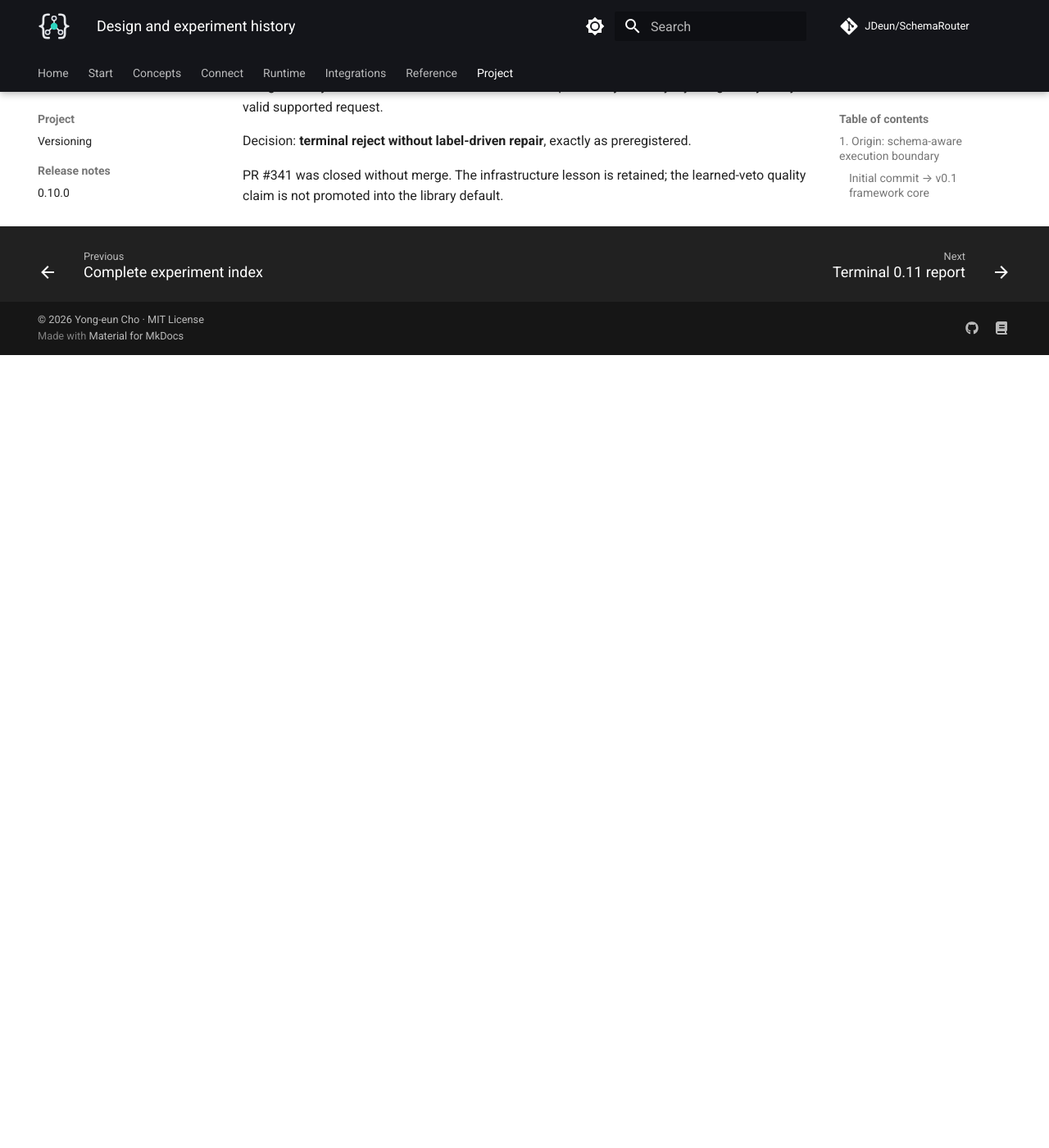
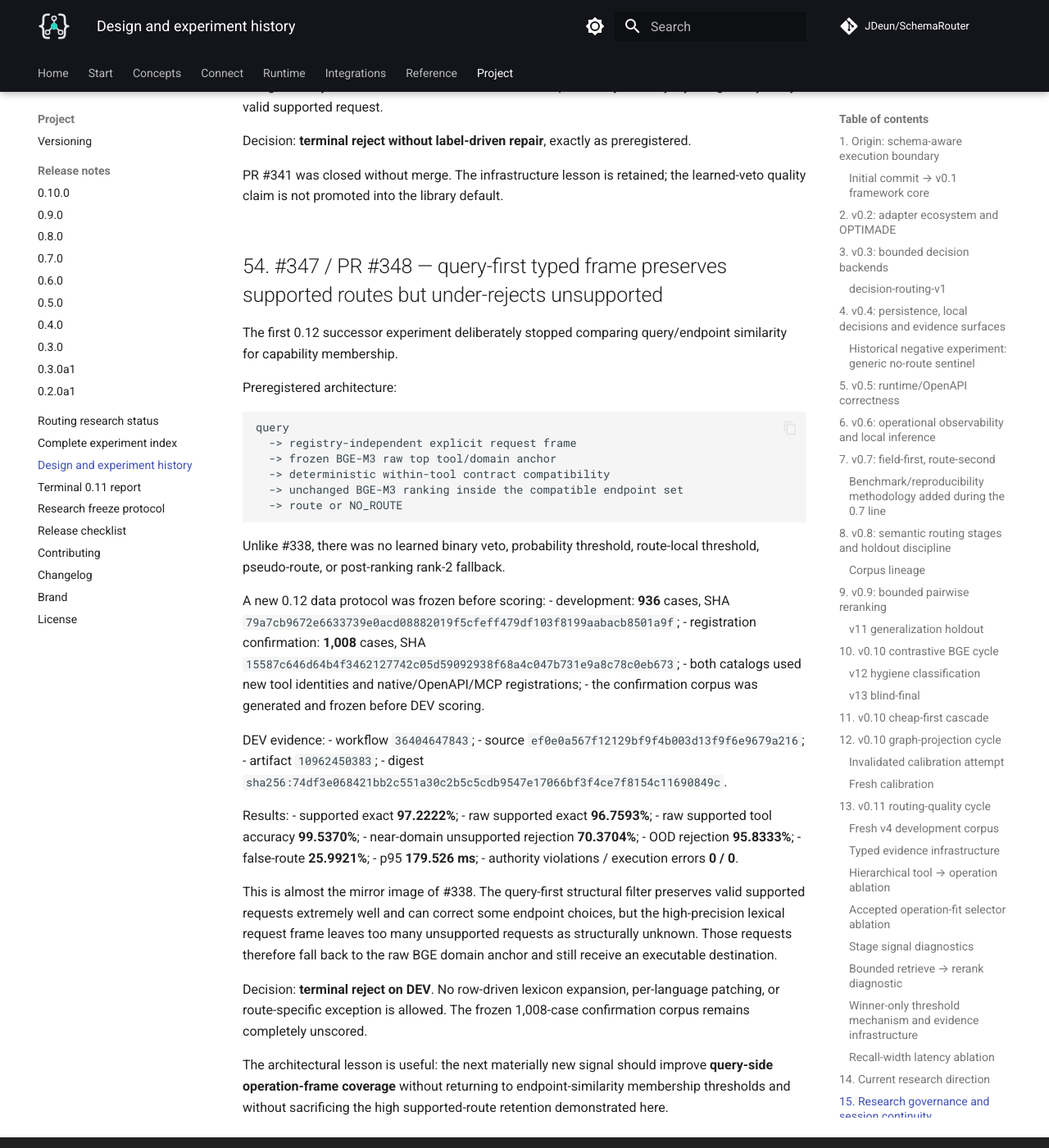
Before and after one commit to JDeun/SchemaRouter, an MkDocs documentation site: the page built from docs/research/design-and-experiment-history.md, in a window 1280 px wide and 1400 px high, scrolled down 70724 px. Shown: the whole window at 82% size. Built offline with MkDocs 1.6.1 and Material for MkDocs 9.7.7, drawn with Linux system fonts in a browser that asks for light colours; comment, search, counter and statistics services are not loaded; before the commit the page ends 71157 px from its top, so only the background shows below that.

Commit message:
research: sync terminal 0.12 query-frame evidence
Record terminal experiment #347 as the 61st research record, preserve its unscored confirmation surface, and update public research history/status.

````diff
--- a/docs/research/design-and-experiment-history.md
+++ b/docs/research/design-and-experiment-history.md
@@ -2496,3 +2496,61 @@ Decision: **terminal reject without label-driven repair**, exactly as preregiste
 
 PR #341 was closed without merge. The infrastructure lesson is retained; the learned-veto quality
 claim is not promoted into the library default.
+
+
+## 54. #347 / PR #348 — query-first typed frame preserves supported routes but under-rejects unsupported
+
+The first 0.12 successor experiment deliberately stopped comparing query/endpoint similarity for
+capability membership.
+
+Preregistered architecture:
+
+```text
+query
+  -> registry-independent explicit request frame
+  -> frozen BGE-M3 raw top tool/domain anchor
+  -> deterministic within-tool contract compatibility
+  -> unchanged BGE-M3 ranking inside the compatible endpoint set
+  -> route or NO_ROUTE
+```
+
+Unlike #338, there was no learned binary veto, probability threshold, route-local threshold,
+pseudo-route, or post-ranking rank-2 fallback.
+
+A new 0.12 data protocol was frozen before scoring:
+- development: **936** cases, SHA
+  `79a7cb9672e6633739e0acd08882019f5cfeff479df103f8199aabacb8501a9f`;
+- registration confirmation: **1,008** cases, SHA
+  `15587c646d64b4f3462127742c05d59092938f68a4c047b731e9a8c78c0eb673`;
+- both catalogs used new tool identities and native/OpenAPI/MCP registrations;
+- the confirmation corpus was generated and frozen before DEV scoring.
+
+DEV evidence:
+- workflow `36404647843`;
+- source `ef0e0a567f12129bf9f4b003d13f9f6e9679a216`;
+- artifact `10962450383`;
+- digest
+  `sha256:74df3e068421bb2c551a30c2b5c5cdb9547e17066bf3f4ce7f8154c11690849c`.
+
+Results:
+- supported exact **97.2222%**;
+- raw supported exact **96.7593%**;
+- raw supported tool accuracy **99.5370%**;
+- near-domain unsupported rejection **70.3704%**;
+- OOD rejection **95.8333%**;
+- false-route **25.9921%**;
+- p95 **179.526 ms**;
+- authority violations / execution errors **0 / 0**.
+
+This is almost the mirror image of #338. The query-first structural filter preserves valid
+supported requests extremely well and can correct some endpoint choices, but the high-precision
+lexical request frame leaves too many unsupported requests as structurally unknown. Those requests
+therefore fall back to the raw BGE domain anchor and still receive an executable destination.
+
+Decision: **terminal reject on DEV**. No row-driven lexicon expansion, per-language patching, or
+route-specific exception is allowed. The frozen 1,008-case confirmation corpus remains completely
+unscored.
+
+The architectural lesson is useful: the next materially new signal should improve **query-side
+operation-frame coverage** without returning to endpoint-similarity membership thresholds and
+without sacrificing the high supported-route retention demonstrated here.
````
Also changed, not shown: docs/research/experiment-index.md (+7 -1 lines), docs/research/routing-status.md (+29 -0 lines), 1 other file.
